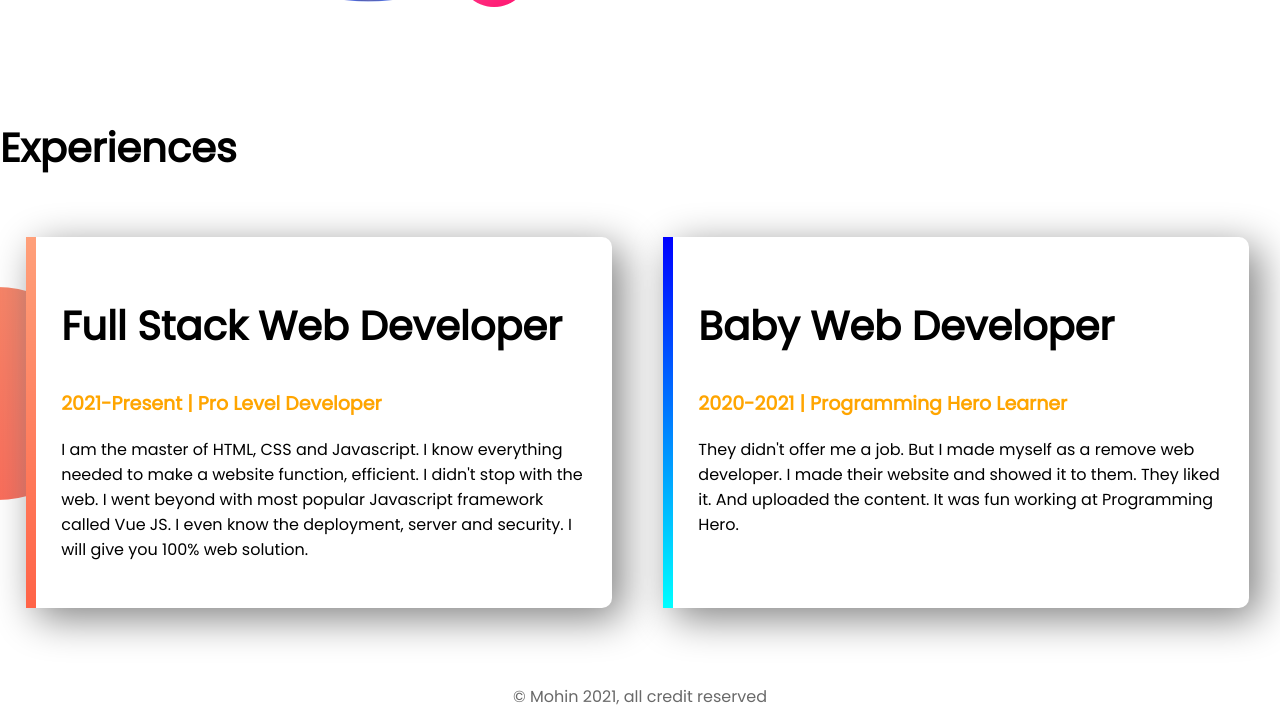
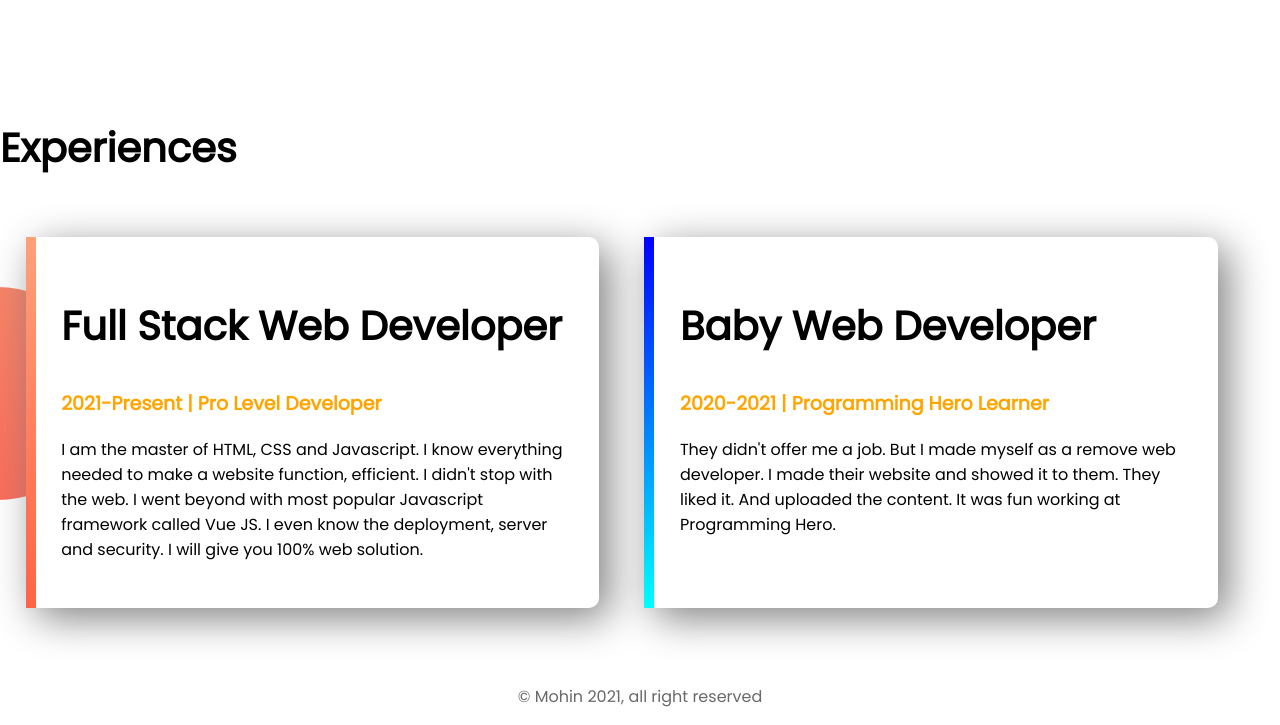
Before and after one commit to md-mohin-uddin/my-portfolio, a plain HTML site: page index.html in a window 1280 px wide. Shown: the part 1015-1740 px from the top of the page. Drawn offline with Linux system fonts and the light colour scheme.

Commit message:
footer updated

```diff
--- a/index.html
+++ b/index.html
@@ -47,7 +47,7 @@
         </div>
     </section>
     <footer>
-        <p>© Mohin 2021, all credit reserved</p>
+        <p>© Mohin 2021, all right reserved</p>
     </footer>
 </body>
 </html>
--- a/style.css
+++ b/style.css
@@ -24,12 +24,12 @@ h3{
 }
 .half-width{
     float:left;
-    width: 41%;
+    width: 40%;
     margin: 2%;
     padding: 2%;
 }
 .half-width img{
-    width: 100%;
+    width:100%;
 }
 section{
     height: 400px;
@@ -65,11 +65,13 @@ section{
     border-left: 10px solid;
     border-image: linear-gradient(180deg, lightsalmon,tomato );
     border-image-slice: 1;
+    margin-right: 20px;
 }
 #baby-web{
     border-left: 10px solid;
     border-image: linear-gradient(180deg, blue ,cyan );
     border-image-slice: 1;
+    margin-right: 20px;
 }
 
 footer{
```
